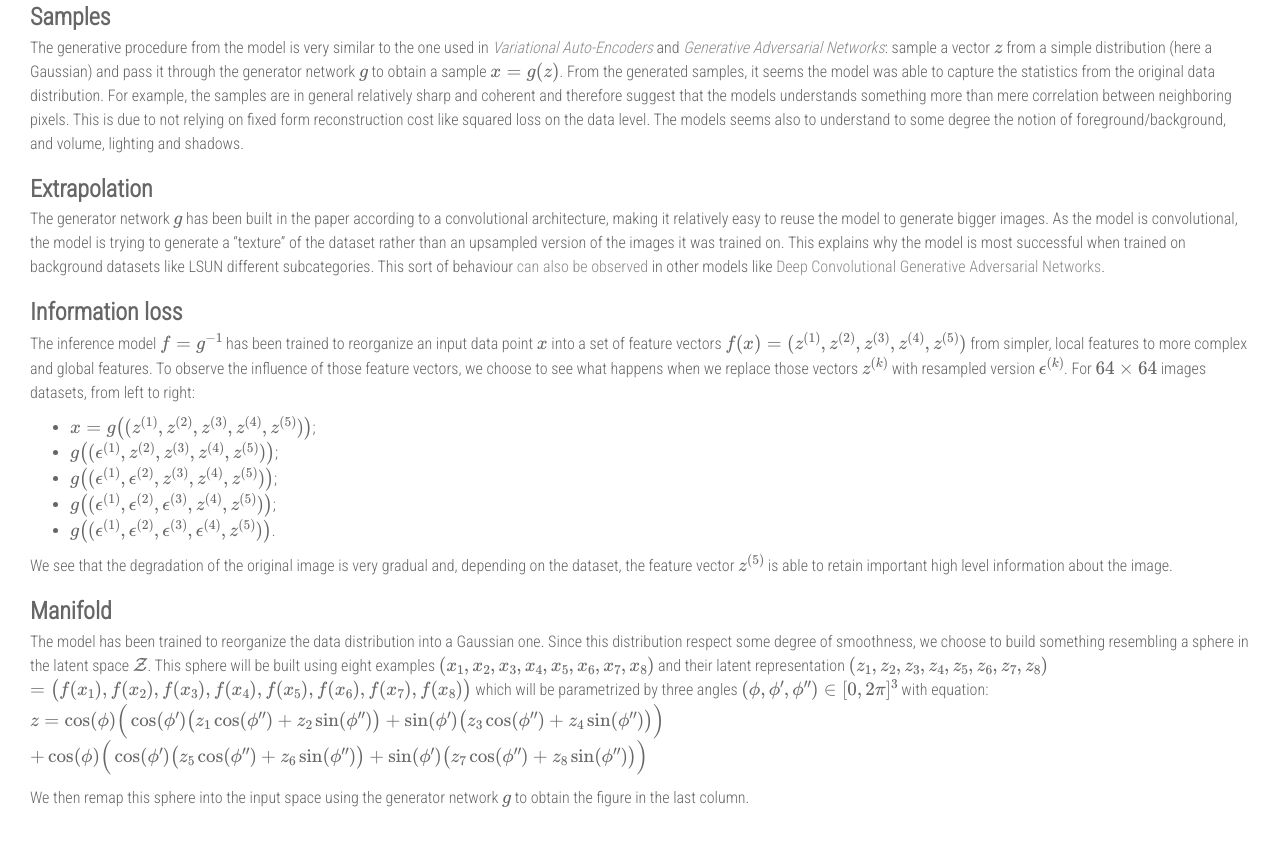
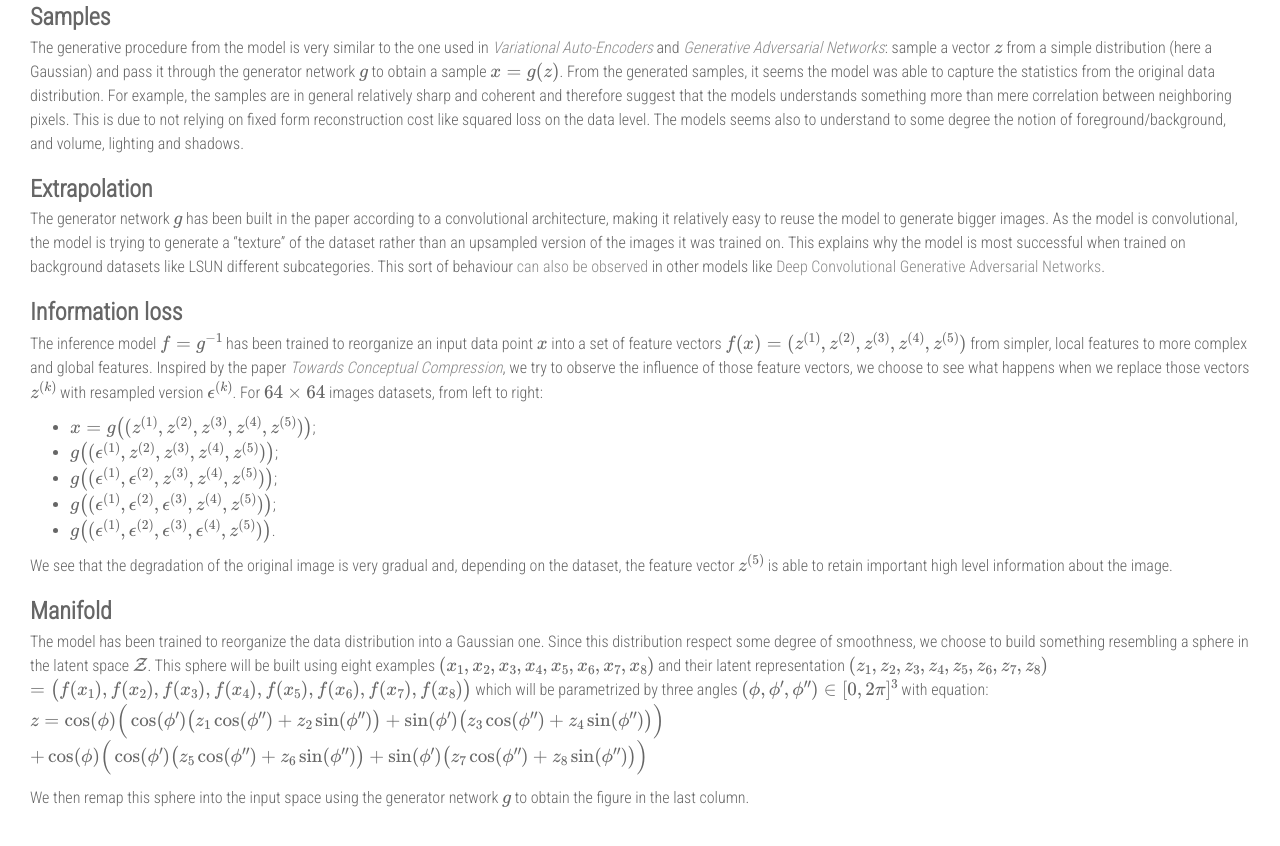
Before and after one commit to laurent-dinh/laurent-dinh.github.io, a Jekyll site: the page built from _posts/2016-07-12-real-nvp-visualization.markdown, in a window 1280 px wide and 900 px high, scrolled down 2420 px. Shown: the top 846 px of the window. Built offline with Jekyll 4.4.1, drawn with Linux system fonts in a browser that asks for light colours; nearby versions of some CDN libraries; formulas are drawn with MathJax 3; comment, search, counter and statistics services are not loaded.

Commit message:
Refer to Conceptual Compression

```diff
--- a/_posts/2016-07-12-real-nvp-visualization.markdown
+++ b/_posts/2016-07-12-real-nvp-visualization.markdown
@@ -27,7 +27,7 @@ The generative procedure from the model is very similar to the one used in [*Var
 The generator network $$ g $$ has been built in the paper according to a convolutional architecture, making it relatively easy to reuse the model to generate bigger images. As the model is convolutional, the model is trying to generate a "texture" of the dataset rather than an upsampled version of the images it was trained on. This explains why the model is most successful when trained on background datasets like LSUN different subcategories. This sort of behaviour [can also be observed](https://twitter.com/soumithchintala/status/673642977781293056) in other models like [Deep Convolutional Generative Adversarial Networks](https://arxiv.org/abs/1511.06434).
 
 ### Information loss
-The inference model $$ f = g^{-1} $$ has been trained to reorganize an input data point $$ x $$ into a set of feature vectors $$ f(x) =  (z^{(1)}, z^{(2)}, z^{(3)}, z^{(4)}, z^{(5)}) $$ from simpler, local features to more complex and global features. To observe the influence of those feature vectors, we choose to see what happens when we replace those vectors $$ z^{(k)} $$ with resampled version $$ \epsilon^{(k)} $$.
+The inference model $$ f = g^{-1} $$ has been trained to reorganize an input data point $$ x $$ into a set of feature vectors $$ f(x) =  (z^{(1)}, z^{(2)}, z^{(3)}, z^{(4)}, z^{(5)}) $$ from simpler, local features to more complex and global features. Inspired by the paper [*Towards Conceptual Compression*](https://arxiv.org/abs/1604.08772), we try to observe the influence of those feature vectors, we choose to see what happens when we replace those vectors $$ z^{(k)} $$ with resampled version $$ \epsilon^{(k)} $$.
 For $$ 64 \times 64 $$ images datasets, from left to right:
 
 * $$ x = g\big((z^{(1)}, z^{(2)}, z^{(3)}, z^{(4)}, z^{(5)})\big) $$;
```
